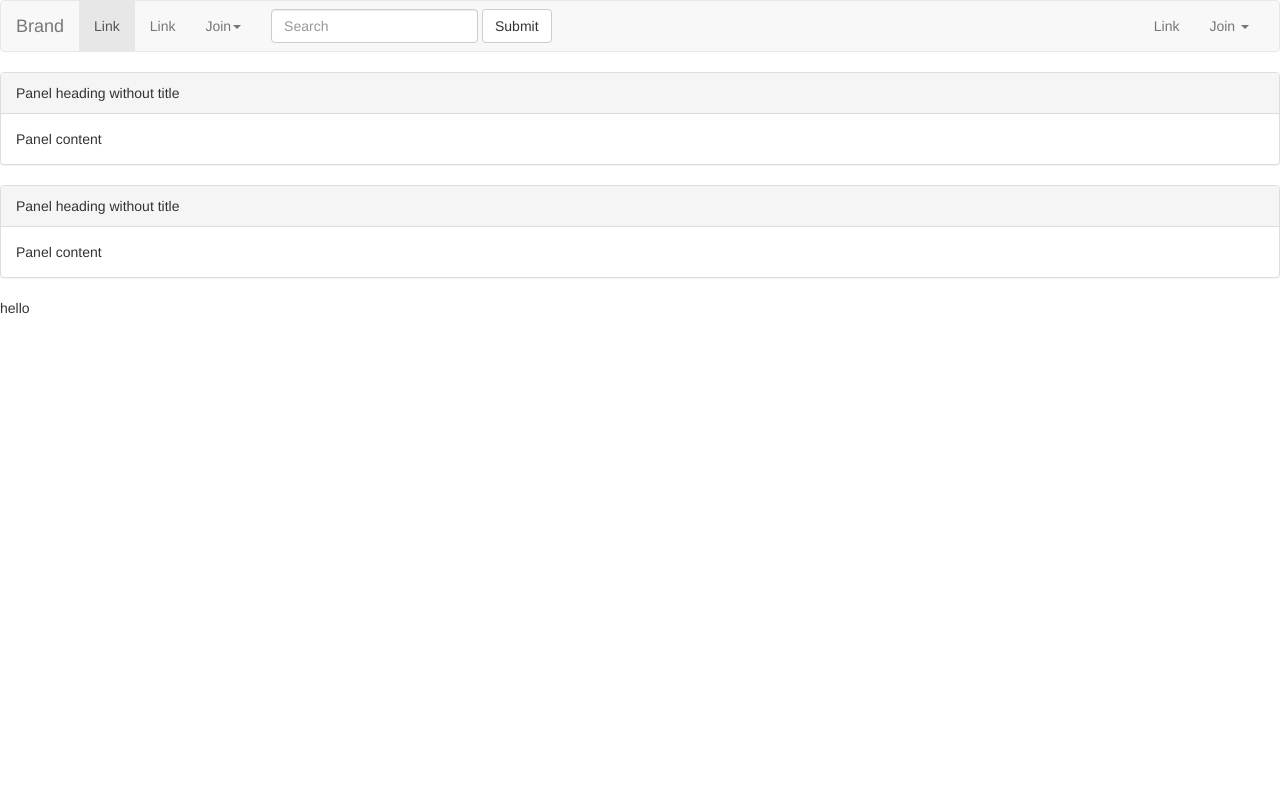
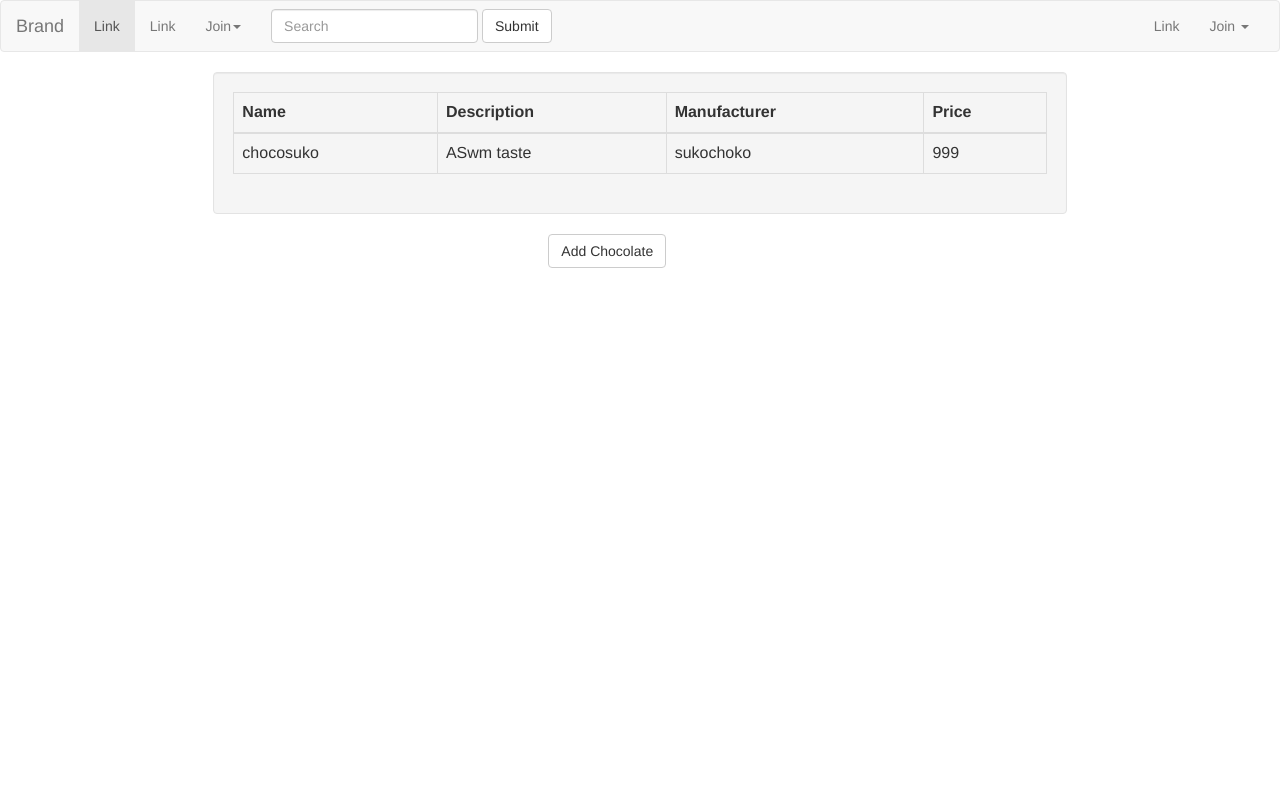
Before and after one commit to sreeharig/mysite, a Django app: page / in a window 1280 px wide. Run offline with Django 3.2, Linux system fonts and the light colour scheme; data comes from the database, SQL or seed files in the repository; some libraries are stand-ins or nearby versions.

Commit message:
list choco

```diff
--- a/registration/templates/index.html
+++ b/registration/templates/index.html
@@ -80,27 +80,52 @@
   </div><!-- /.container-fluid -->
 </nav>
 
-
-<div class="panel panel-default">
-  <div class="panel-heading">Panel heading without title</div>
-  <div class="panel-body">
-    Panel content
-  </div>
+<div class="col-md-8 col-md-offset-2 well">
+<table class="table table-hover table-bordered table-responsive">
+    <thead>
+    <tr>
+        <th>
+            Name
+        </th>
+        <th>
+            Description
+        </th>
+        <th>
+            Manufacturer
+        </th>
+        <th>
+            Price
+        </th>
+    </tr>
+    </thead>
+    <tbody>
+    {% for item in object_list %}
+        <tr>
+            <td> {{ item.name }} </td>
+            <td> {{ item.description }}</td>
+            <td> {{ item.manufacturer }}</td>
+            <td> {{ item.price }}</td>
+        </tr>
+    {% endfor %}
+    </tbody>
+</table>
 </div>
 
 
-<div class="panel panel-default">
-  <div class="panel-heading">Panel heading without title</div>
-  <div class="panel-body">
-    Panel content
-  </div>
-</div>
-    {% if user.is_anonymous %}
-         hello
-        {% else %}
-             <a href="{% url 'add_chocolates' %}">
+
+
+
+
+
+
+
+ <div class="col-md-6 col-md-offset-5">
+        <a href="{% url 'add_chocolates' %}">
               <button type="submit" class="btn btn-default">Add Chocolate</button>
-            </a>{% endif %}
+        </a>
+        </div>
+
+
 </body>
 
 </html>
--- a/registration/views.py
+++ b/registration/views.py
@@ -4,9 +4,14 @@ from braces.views import LoginRequiredMixin, AnonymousRequiredMixin
 from django.views.generic.edit import FormView, UpdateView
 from django.core.urlresolvers import reverse_lazy
 from registration.forms import *
+from django.views.generic import ListView
 
-class Home(TemplateView):
+class Home(ListView):
     template_name = "index.html"
+
+    def get_queryset(self):
+        return Chocolate.objects.all()
+
 
 class UserRegistrationView(AnonymousRequiredMixin, FormView):
     template_name = "register_user.html"
```
Also changed, not shown: 1 other file.
